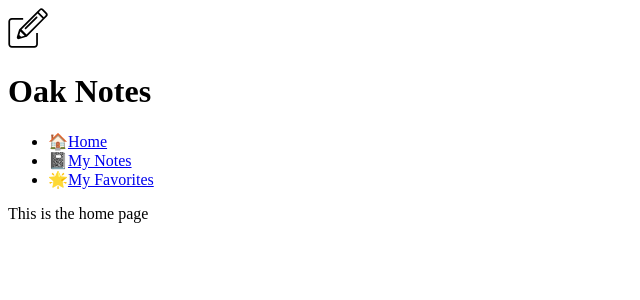
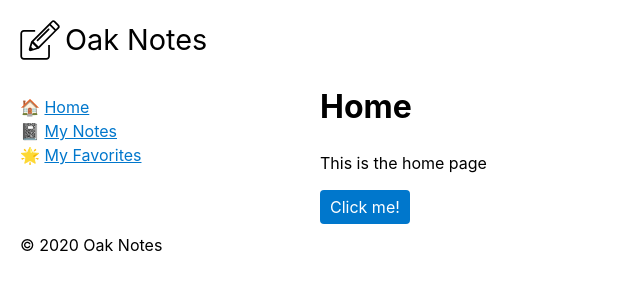
Before and after one commit to sanjib/fun-with-js, a React (Vite) app in the folder jseverywhere/web/: page / in a window 1280 px wide. Shown: the top 300 px of the page, without its empty margins (0-640 px from the left). Built offline with nearby package versions, Linux system fonts and the light colour scheme.

Commit message:
Add styling to oak-notes-web (jse)

```diff
--- a/jseverywhere/web/src/App.js
+++ b/jseverywhere/web/src/App.js
@@ -1,13 +1,15 @@
 import React from 'react';
 import ReactDOM from 'react-dom';
 
+import GlobalStyle from './components/GlobalStyle';
 import Pages from './pages';
 
 const App = () => {
   return (
-    <div>
+    <>
+      <GlobalStyle />
       <Pages />
-    </div>
+    </>
   );
 };
 
--- /dev/null
+++ b/jseverywhere/web/src/components/Button.js
@@ -0,0 +1,21 @@
+import React from 'react';
+import styled from 'styled-components';
+
+const Button = styled.button`
+  display: block;
+  padding: 8px 10px;
+  border: none;
+  border-radius: 4px;
+  font-size: 16px;
+  color: #fff;
+  background-color: #0077cc;
+  cursor: pointer;
+  :hover {
+    opacity: 0.8;
+  }
+  :active {
+    background-color: #005fa3;
+  }
+`;
+
+export default Button;
--- /dev/null
+++ b/jseverywhere/web/src/components/Footer.js
@@ -0,0 +1,13 @@
+import React from 'react';
+import styled from 'styled-components';
+
+const FooterTag = styled.footer`
+  margin: 10px 20px;
+`;
+
+const Footer = () => {
+  const year = new Date().getFullYear().toString();
+  return <FooterTag>&copy; {year} Oak Notes</FooterTag>;
+};
+
+export default Footer;
--- /dev/null
+++ b/jseverywhere/web/src/components/GlobalStyle.js
@@ -0,0 +1,66 @@
+import { createGlobalStyle } from 'styled-components';
+import normalize from 'normalize.css';
+
+export default createGlobalStyle`
+  ${normalize}
+  *, *:before, *:after {
+    box-sizing: border-box;
+  }
+  body,
+  html {
+    height: 100%;
+    margin: 0;
+  }
+  body {
+    font-family: -apple-system, BlinkMacSystemFont, 'Segoe UI', Roboto,
+      Oxygen-Sans, Ubuntu, Cantarell, 'Helvetica Neue', sans-serif;
+    background-color: #fff;
+    line-height: 1.4;
+  }
+  #root {
+    display: grid;
+    grid-template-areas:
+      "header header"
+      "nav    main  "
+      "footer footer";
+    grid-template-columns: 1fr 3fr;
+  }
+  header {
+    grid-area: header;
+  }
+  nav {
+    grid-area: nav;
+  }
+  main {
+    grid-area: main;
+  }
+  footer {
+    grid-area: footer;
+  }
+  h1 {
+    margin-top: 0;
+
+  }
+  a:link,
+  a:visited {
+    color: #0077cc;
+  }
+  a:hover,
+  a:focus {
+    color: #004499;
+  }
+  code,
+  pre {
+    max-width: 100%;
+  }
+  @media (max-width: 450px) {
+    #root {
+      grid-template-areas:
+      "header"
+      "nav   "
+      "main  "
+      "footer";
+      grid-template-columns: 1fr;
+    }
+  }
+`;
--- a/jseverywhere/web/src/components/Header.js
+++ b/jseverywhere/web/src/components/Header.js
@@ -1,12 +1,26 @@
 import React from 'react';
+import styled from 'styled-components';
 import logo from '../img/logo.svg';
+
+const HeaderTag = styled.header`
+  display: flex;
+  margin: 20px;
+`;
+const Logo = styled.div`
+  margin-right: 5px;
+`;
+const AppName = styled.div`
+  font-size: 1.8em;
+`;
 
 const Header = () => {
   return (
-    <header>
-      <img src={logo} alt="Notes Logo" height="40" />
-      <h1>Oak Notes</h1>
-    </header>
+    <HeaderTag>
+      <Logo>
+        <img src={logo} alt="Notes Logo" height="40" />
+      </Logo>
+      <AppName>Oak Notes</AppName>
+    </HeaderTag>
   );
 };
 
--- /dev/null
+++ b/jseverywhere/web/src/components/Layout.js
@@ -0,0 +1,25 @@
+import React from 'react';
+import styled from 'styled-components';
+
+import Header from './Header';
+import Navigation from './Navigation';
+import Footer from './Footer';
+
+const Main = styled.main`
+  @media (max-width: 450px) {
+    margin: 20px;
+  }
+`;
+
+const Layout = ({ children }) => {
+  return (
+    <>
+      <Header />
+      <Navigation />
+      <Main>{children}</Main>
+      <Footer />
+    </>
+  );
+};
+
+export default Layout;
--- a/jseverywhere/web/src/components/Navigation.js
+++ b/jseverywhere/web/src/components/Navigation.js
@@ -1,30 +1,43 @@
 import React from 'react';
 import { Link } from 'react-router-dom';
+import styled from 'styled-components';
+
+const Nav = styled.nav`
+  margin: 10px 20px;
+`;
+const List = styled.ul`
+  margin: 0;
+  padding: 0;
+  list-style: none;
+`;
+const Item = styled.li`
+  line-height: 1.5;
+`;
 
 const Navigation = () => {
   return (
-    <nav>
-      <ul>
-        <li>
+    <Nav>
+      <List>
+        <Item>
           <span area-hidden="true" role="img">
             🏠
           </span>
-          <Link to="/">Home</Link>
-        </li>
-        <li>
+          &nbsp;<Link to="/">Home</Link>
+        </Item>
+        <Item>
           <span area-hidden="true" role="img">
             📓
           </span>
-          <Link to="/my">My Notes</Link>
-        </li>
-        <li>
+          &nbsp;<Link to="/my">My Notes</Link>
+        </Item>
+        <Item>
           <span area-hidden="true" role="img">
             🌟
           </span>
-          <Link to="/favs">My Favorites</Link>
-        </li>
-      </ul>
-    </nav>
+          &nbsp;<Link to="/favs">My Favorites</Link>
+        </Item>
+      </List>
+    </Nav>
   );
 };
 
--- a/jseverywhere/web/src/pages/favorites.js
+++ b/jseverywhere/web/src/pages/favorites.js
@@ -6,7 +6,7 @@ const Favorites = () => {
   });
   return (
     <div>
-      <h1>Oak Notes</h1>
+      <h1>Favorites</h1>
       <p>These are my favorites</p>
     </div>
   );
--- a/jseverywhere/web/src/pages/home.js
+++ b/jseverywhere/web/src/pages/home.js
@@ -3,13 +3,14 @@ import { Link } from 'react-router-dom';
 
 import Header from '../components/Header';
 import Navigation from '../components/Navigation';
+import Button from '../components/Button';
 
 const Home = () => {
   return (
     <div>
-      <Header />
-      <Navigation />
+      <h1>Home</h1>
       <p>This is the home page</p>
+      <Button>Click me!</Button>
     </div>
   );
 };
--- a/jseverywhere/web/src/pages/index.js
+++ b/jseverywhere/web/src/pages/index.js
@@ -5,12 +5,16 @@ import Home from './home';
 import MyNotes from './mynotes';
 import Favorites from './favorites';
 
+import Layout from '../components/Layout';
+
 const Pages = () => {
   return (
     <Router>
-      <Route exact path="/" component={Home} />
-      <Route path="/my" component={MyNotes} />
-      <Route path="/favs" component={Favorites} />
+      <Layout>
+        <Route exact path="/" component={Home} />
+        <Route path="/my" component={MyNotes} />
+        <Route path="/favs" component={Favorites} />
+      </Layout>
     </Router>
   );
 };
--- a/jseverywhere/web/src/pages/mynotes.js
+++ b/jseverywhere/web/src/pages/mynotes.js
@@ -6,7 +6,7 @@ const MyNotes = () => {
   });
   return (
     <div>
-      <h1>Oak Notes</h1>
+      <h1>My Notes</h1>
       <p>These are my notes</p>
     </div>
   );
```
